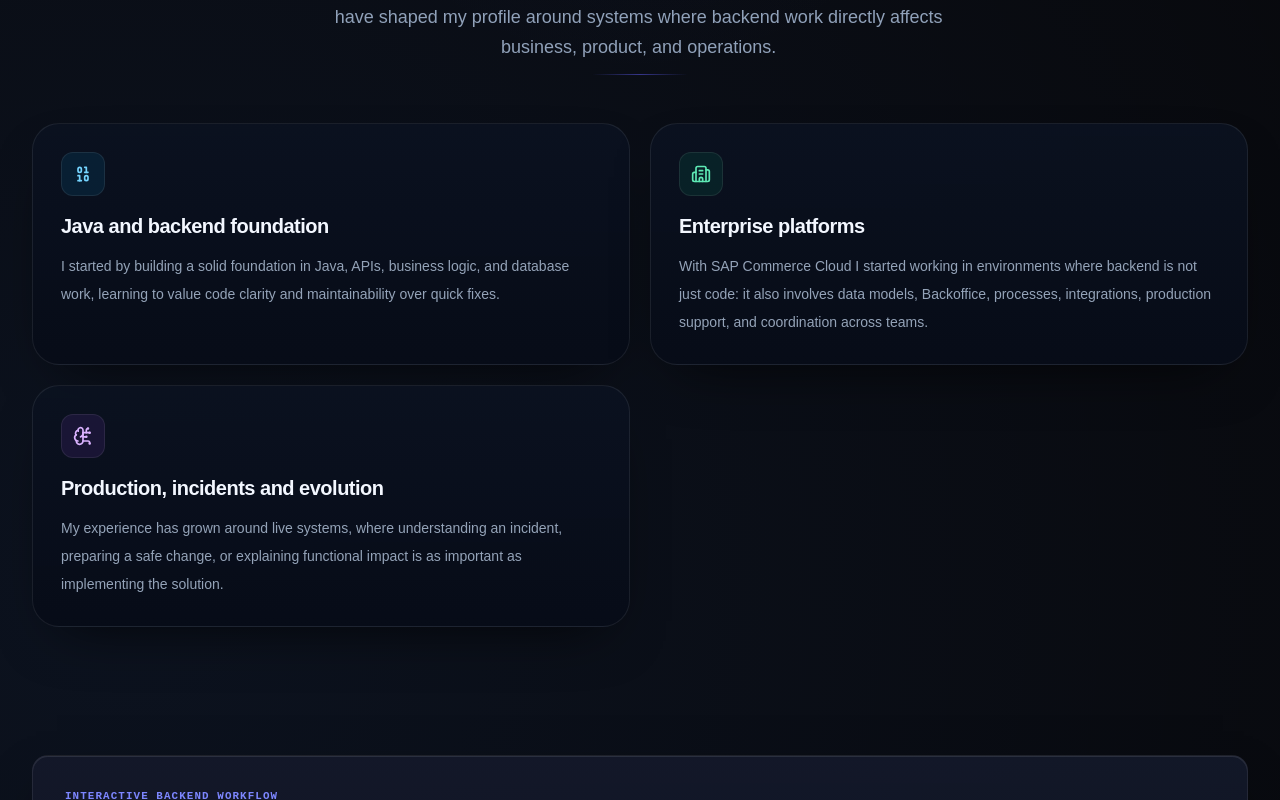
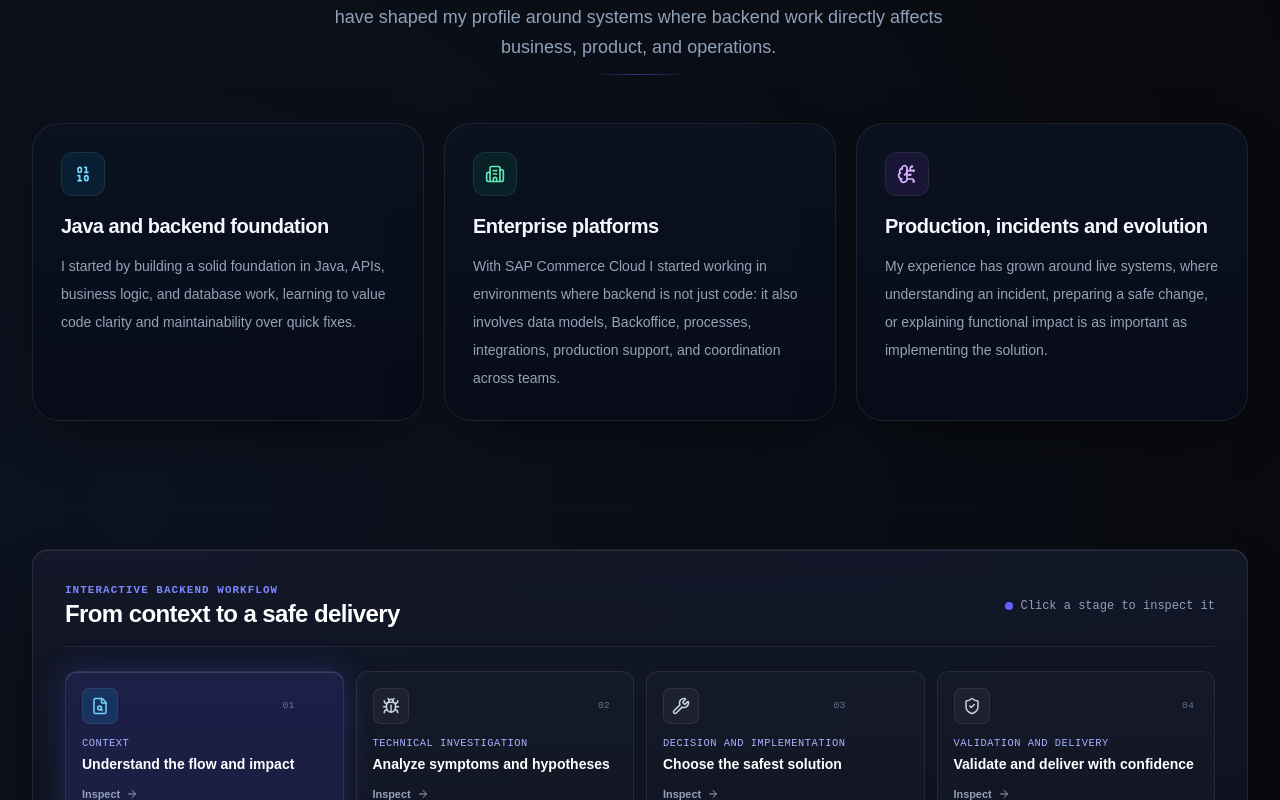
Before and after one commit to javisl99/portfolio, a Next.js app: page /en/about in a window 1280 px wide. Shown: the part 660-1460 px from the top of the page. Built offline with nearby package versions, Linux system fonts and the light colour scheme.

Commit message:
fix: balance adaptive about card grid

```diff
--- a/components/sections/professional-value-grid.tsx
+++ b/components/sections/professional-value-grid.tsx
@@ -13,7 +13,7 @@ const accentStyles = [
 
 export function ProfessionalValueGrid({ items, locale }: { items: CopyCard[]; locale: Locale }) {
   return (
-    <div className="grid gap-5 md:grid-cols-2">
+    <div className="grid grid-cols-[repeat(auto-fit,minmax(min(100%,18rem),1fr))] gap-5">
       {items.map((item, index) => {
         const Icon = icons[index % icons.length];
 
```
